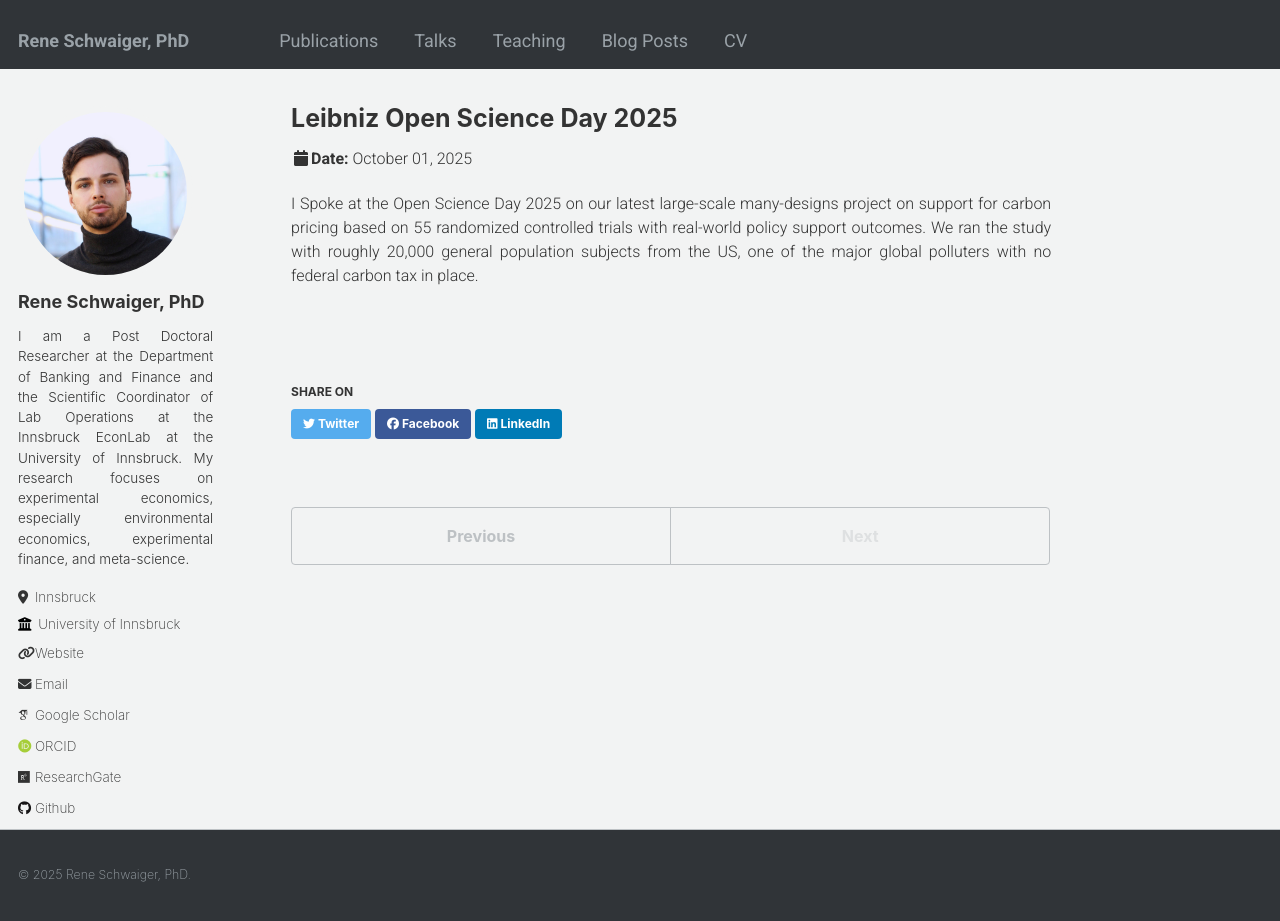
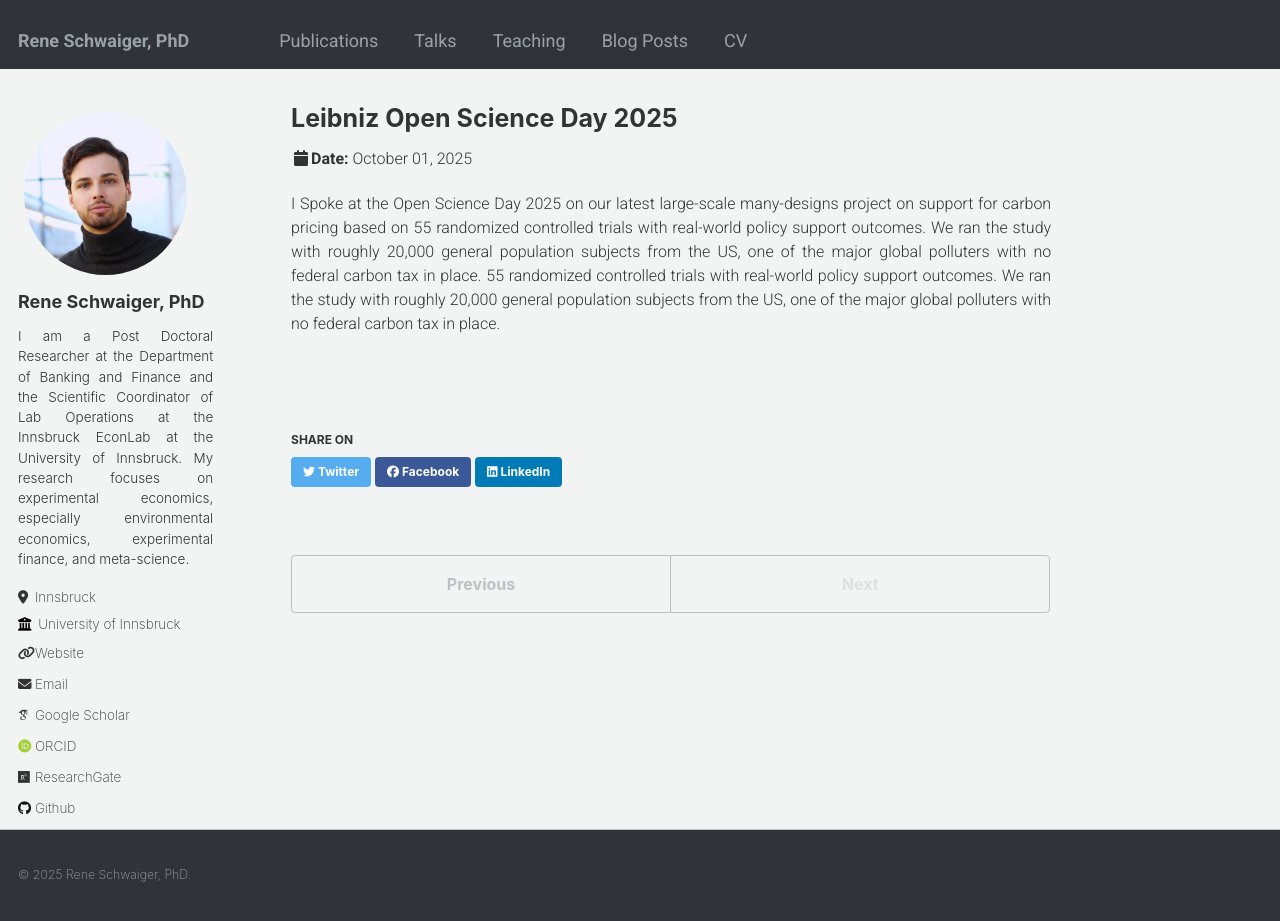
Before and after one commit to Rene1208/website, a Jekyll site: the page built from _talks/2025_Berlin_Leibniz_OpenScience.md, in a window 1280 px wide and 921 px high. Built offline with Jekyll 4.4.1, drawn with Linux system fonts in a browser that asks for light colours; some web fonts are replaced.

Commit message:
update 2

```diff
--- a/_talks/2025_Berlin_Leibniz_OpenScience.md
+++ b/_talks/2025_Berlin_Leibniz_OpenScience.md
@@ -9,4 +9,4 @@ location: "Berlin, Germany"
 ---
 
 <div style="text-align: justify; text-justify: inter-word;">I Spoke at the Open Science Day 2025 on our latest large-scale many-designs project on support for carbon pricing based on
-55 randomized controlled trials with real-world policy support outcomes. We ran the study with roughly 20,000 general population subjects from the US, one of the major global polluters with no federal carbon tax in place.</div>
+55 randomized controlled trials with real-world policy support outcomes. We ran the study with roughly 20,000 general population subjects from the US, one of the major global polluters with no federal carbon tax in place. 55 randomized controlled trials with real-world policy support outcomes. We ran the study with roughly 20,000 general population subjects from the US, one of the major global polluters with no federal carbon tax in place. </div>
```
